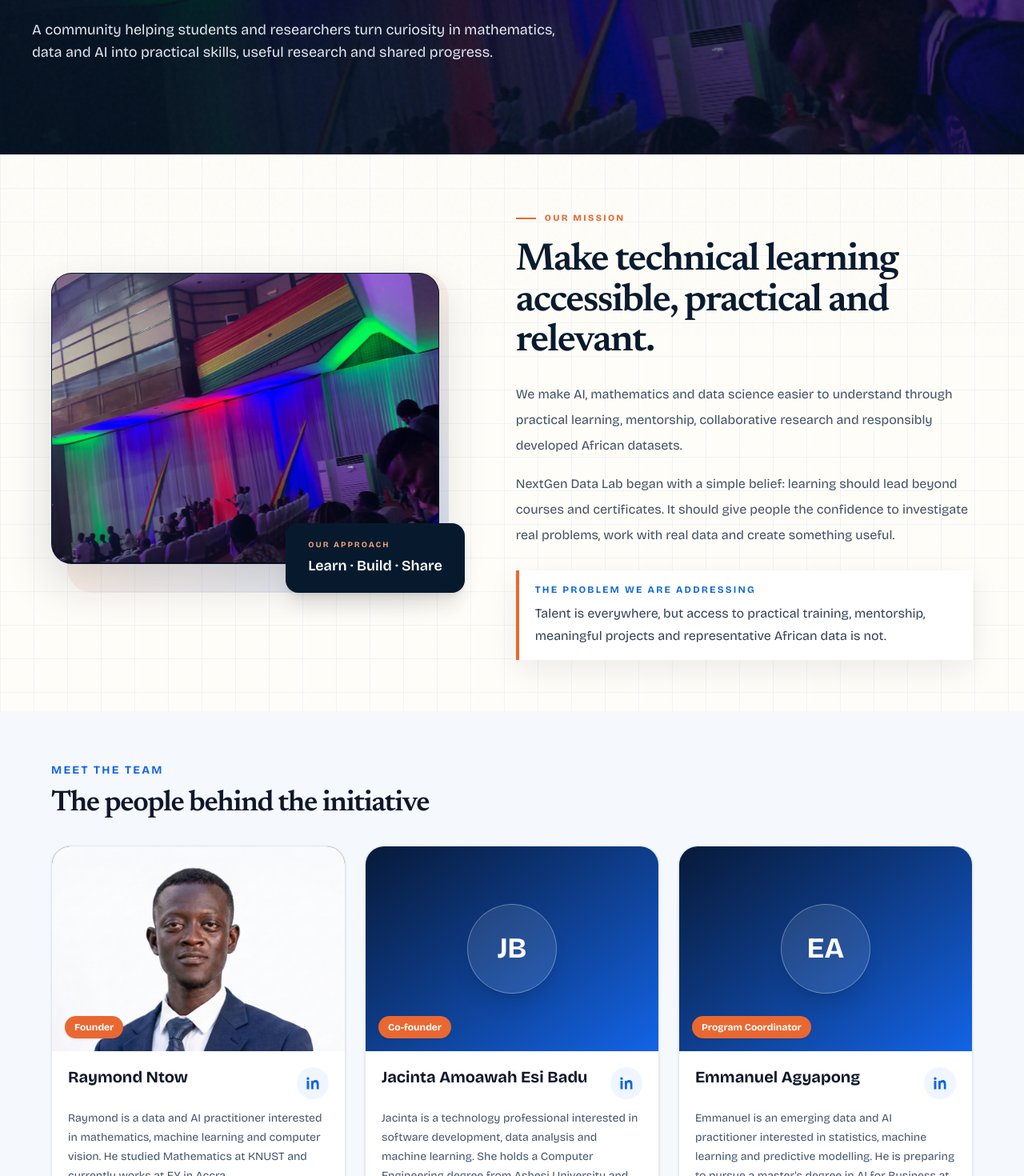
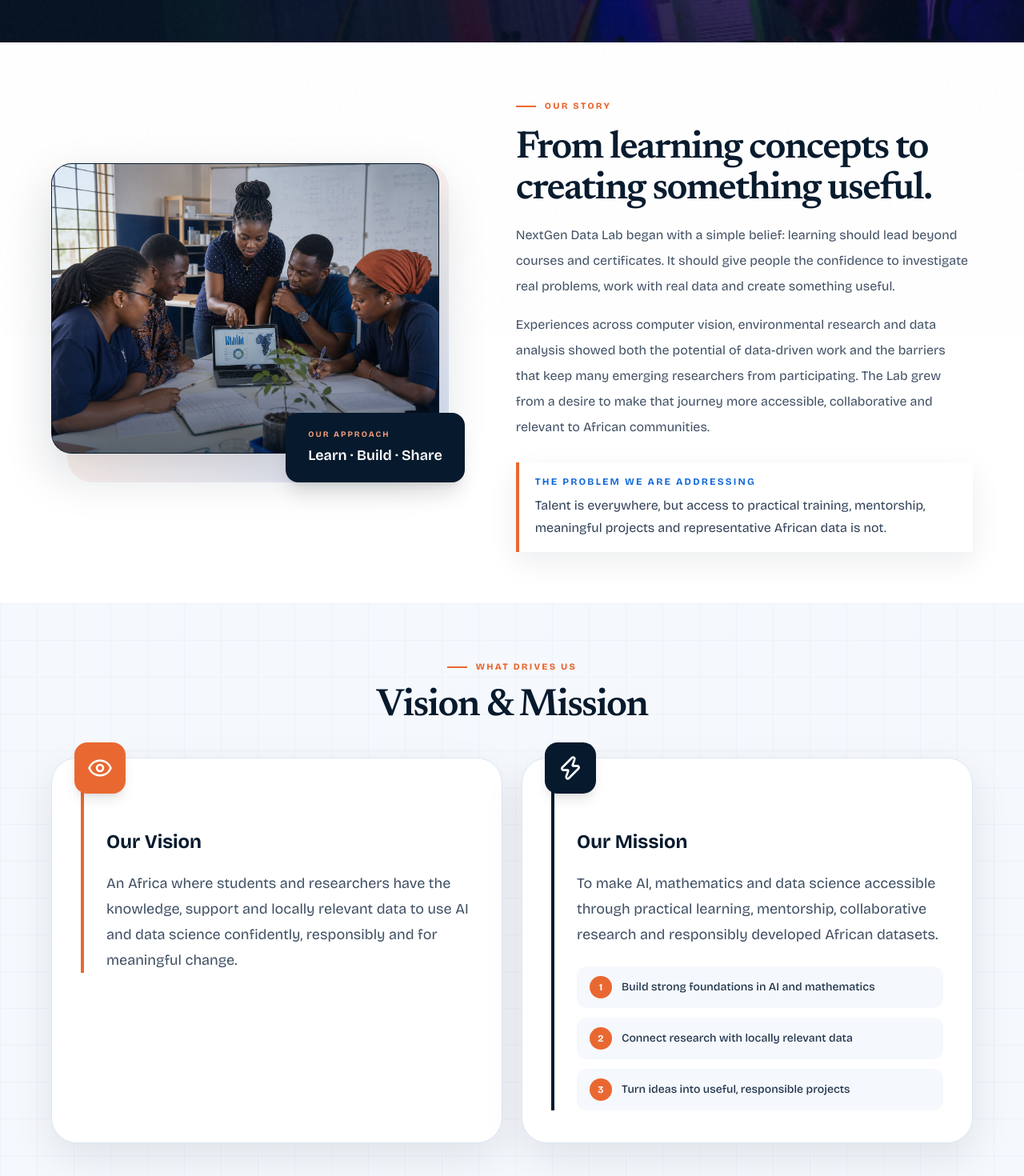
Before and after one commit to raycite/nexgen-data-lab, a Next.js app: page /about in a window 1280 px wide. Shown: the part 380-1850 px from the top of the page at 80% size. Built offline with nearby package versions, Linux system fonts and the light colour scheme; no server answers.

Commit message:
Refine About story and mission layout

```diff
--- a/app/about/page.tsx
+++ b/app/about/page.tsx
@@ -1,7 +1,7 @@
 import type { Metadata } from "next";
 import Image from "next/image";
 import Link from "next/link";
-import { ArrowRight, Building2, GraduationCap, Microscope, Users } from "lucide-react";
+import { ArrowRight, Building2, Eye, GraduationCap, Microscope, Users, Zap } from "lucide-react";
 import Footer from "@/components/Footer";
 import Navbar from "@/components/Navbar";
 
@@ -51,7 +51,7 @@
     <main id="main-content" className="min-h-screen bg-white text-slate-900">
       <Navbar />
 
-      <section className="relative min-h-[430px] overflow-hidden bg-[#03111F] text-white sm:min-h-[500px]">
+      <section className="relative min-h-[320px] overflow-hidden bg-[#03111F] text-white sm:min-h-[360px]">
         <Image
           src="/about-nextgen-community.jpeg"
           alt="Members of Ghana's technology community gathering at an event"
@@ -63,21 +63,21 @@
         />
         <div className="absolute inset-0 bg-[linear-gradient(90deg,rgba(3,17,31,.96)_0%,rgba(3,17,31,.82)_42%,rgba(3,17,31,.34)_78%,rgba(3,17,31,.52)_100%),linear-gradient(0deg,rgba(3,17,31,.48),transparent_60%)]" />
         <div className="editorial-grid absolute inset-0 opacity-20" />
-        <div className="relative mx-auto flex min-h-[430px] max-w-[90rem] items-center px-4 py-16 sm:min-h-[500px] sm:px-6 lg:px-10">
+        <div className="relative mx-auto flex min-h-[320px] max-w-[90rem] items-center px-4 py-10 sm:min-h-[360px] sm:px-6 lg:px-10">
           <div className="max-w-3xl">
             <p className="eyebrow text-[#F0A07C]">About NextGen Data Lab</p>
-            <h1 className="mt-5 max-w-3xl text-4xl leading-[1.02] sm:text-6xl lg:text-[72px]">Learning together.<br />Building for our context.</h1>
-            <p className="mt-6 max-w-2xl text-base leading-7 text-slate-200 sm:text-lg">A community helping students and researchers turn curiosity in mathematics, data and AI into practical skills, useful research and shared progress.</p>
+            <h1 className="mt-4 max-w-3xl text-4xl leading-[1.02] sm:text-5xl lg:text-[60px]">Learning together.<br />Building for our context.</h1>
+            <p className="mt-4 max-w-2xl text-base leading-7 text-slate-200">A community helping students and researchers turn curiosity in mathematics, data and AI into practical skills, useful research and shared progress.</p>
           </div>
         </div>
       </section>
 
-      <section className="editorial-grid bg-[#FFFDF8] px-4 py-12 sm:px-6 sm:py-16">
+      <section className="bg-white px-4 py-12 sm:px-6 sm:py-16">
         <div className="mx-auto grid max-w-6xl items-center gap-10 lg:grid-cols-[.95fr_1.05fr] lg:gap-16">
           <div className="relative mx-auto w-full max-w-xl pb-7 pr-5 sm:pb-9 sm:pr-8">
             <div className="absolute inset-x-5 inset-y-0 rounded-[2rem] bg-gradient-to-br from-[#E96832]/25 via-[#E96832]/8 to-[#1168D9]/20" />
             <div className="relative aspect-[4/3] overflow-hidden rounded-[1.6rem] border border-[#071A2D]/10 bg-[#071A2D] shadow-[0_24px_60px_rgba(7,26,45,.16)]">
-              <Image src="/about-nextgen-community.jpeg" alt="A gathering of learners and technology practitioners in Ghana" fill sizes="(max-width: 1024px) 100vw, 48vw" className="object-cover" />
+              <Image src="/about-story-collaboration.png" alt="African students and researchers collaborating around data, mathematics and agricultural research" fill sizes="(max-width: 1024px) 100vw, 48vw" className="object-cover" />
               <div className="absolute inset-0 bg-gradient-to-t from-[#03111F]/55 via-transparent to-[#1168D9]/10" />
             </div>
             <div className="absolute bottom-0 right-0 rounded-2xl bg-[#071A2D] px-5 py-4 text-white shadow-xl sm:px-7 sm:py-5">
@@ -87,14 +87,50 @@
           </div>
 
           <div>
-            <p className="eyebrow text-[#E96832]">Our mission</p>
-            <h2 className="mt-5 text-4xl leading-[1.05] text-[#071A2D] sm:text-5xl">Make technical learning accessible, practical and relevant.</h2>
-            <p className="mt-6 text-base leading-8 text-[#405064]">We make AI, mathematics and data science easier to understand through practical learning, mentorship, collaborative research and responsibly developed African datasets.</p>
+            <p className="eyebrow text-[#E96832]">Our story</p>
+            <h2 className="mt-5 text-4xl leading-[1.05] text-[#071A2D] sm:text-5xl">From learning concepts to creating something useful.</h2>
             <p className="mt-4 text-base leading-8 text-[#405064]">NextGen Data Lab began with a simple belief: learning should lead beyond courses and certificates. It should give people the confidence to investigate real problems, work with real data and create something useful.</p>
+            <p className="mt-4 text-base leading-8 text-[#405064]">Experiences across computer vision, environmental research and data analysis showed both the potential of data-driven work and the barriers that keep many emerging researchers from participating. The Lab grew from a desire to make that journey more accessible, collaborative and relevant to African communities.</p>
             <div className="mt-7 border-l-4 border-[#E96832] bg-white px-5 py-4 shadow-[0_12px_35px_rgba(7,26,45,.08)]">
               <p className="text-xs font-bold uppercase tracking-[.18em] text-[#1168D9]">The problem we are addressing</p>
               <p className="mt-2 leading-7 text-slate-700">Talent is everywhere, but access to practical training, mentorship, meaningful projects and representative African data is not.</p>
             </div>
+          </div>
+        </div>
+      </section>
+
+      <section className="relative overflow-hidden bg-[#F5F8FC] px-4 py-12 sm:px-6 sm:py-16">
+        <div className="pointer-events-none absolute inset-0 opacity-60 [background-image:linear-gradient(rgba(17,104,217,.055)_1px,transparent_1px),linear-gradient(90deg,rgba(17,104,217,.055)_1px,transparent_1px)] [background-size:46px_46px]" />
+        <div className="relative mx-auto max-w-6xl">
+          <div className="text-center">
+            <p className="eyebrow text-[#E96832]">What drives us</p>
+            <h2 className="mt-4 text-4xl text-[#071A2D] sm:text-5xl">Vision &amp; Mission</h2>
+          </div>
+
+          <div className="mt-10 grid gap-6 lg:grid-cols-2">
+            <article className="relative rounded-[2rem] border border-[#DCE7F4] bg-white px-6 py-8 shadow-[0_18px_50px_rgba(7,26,45,.09)] sm:px-9 sm:py-10">
+              <div className="absolute -top-5 left-7 flex h-16 w-16 items-center justify-center rounded-2xl bg-[#E96832] text-white shadow-lg"><Eye className="h-8 w-8" aria-hidden="true" /></div>
+              <div className="border-l-4 border-[#E96832] pl-5 pt-12 sm:pl-7">
+                <h3 className="text-2xl font-bold text-[#071A2D]">Our Vision</h3>
+                <p className="mt-5 text-lg leading-8 text-[#405064]">An Africa where students and researchers have the knowledge, support and locally relevant data to use AI and data science confidently, responsibly and for meaningful change.</p>
+              </div>
+            </article>
+
+            <article className="relative rounded-[2rem] border border-[#DCE7F4] bg-white px-6 py-8 shadow-[0_18px_50px_rgba(7,26,45,.09)] sm:px-9 sm:py-10">
+              <div className="absolute -top-5 left-7 flex h-16 w-16 items-center justify-center rounded-2xl bg-[#071A2D] text-white shadow-lg"><Zap className="h-8 w-8" aria-hidden="true" /></div>
+              <div className="border-l-4 border-[#071A2D] pl-5 pt-12 sm:pl-7">
+                <h3 className="text-2xl font-bold text-[#071A2D]">Our Mission</h3>
+                <p className="mt-5 text-lg leading-8 text-[#405064]">To make AI, mathematics and data science accessible through practical learning, mentorship, collaborative research and responsibly developed African datasets.</p>
+                <div className="mt-6 space-y-3">
+                  {["Build strong foundations in AI and mathematics", "Connect research with locally relevant data", "Turn ideas into useful, responsible projects"].map((item, index) => (
+                    <div key={item} className="flex items-center gap-3 rounded-xl bg-[#F5F8FC] px-4 py-3 text-sm font-medium text-[#20344B]">
+                      <span className="flex h-7 w-7 shrink-0 items-center justify-center rounded-full bg-[#E96832] text-xs font-bold text-white">{index + 1}</span>
+                      {item}
+                    </div>
+                  ))}
+                </div>
+              </div>
+            </article>
           </div>
         </div>
       </section>
```
Also changed, not shown: public/about-story-collaboration.png (added).
